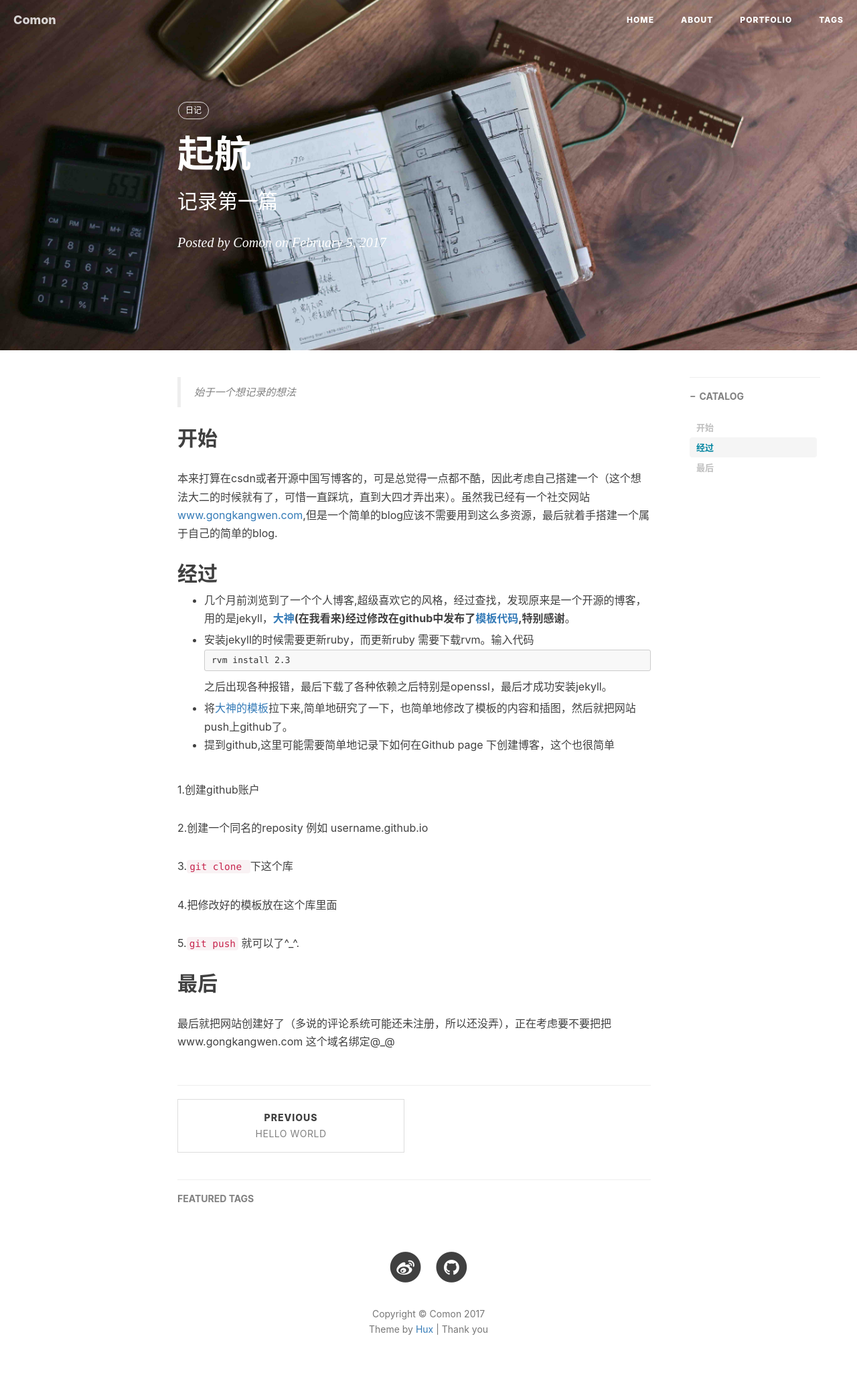
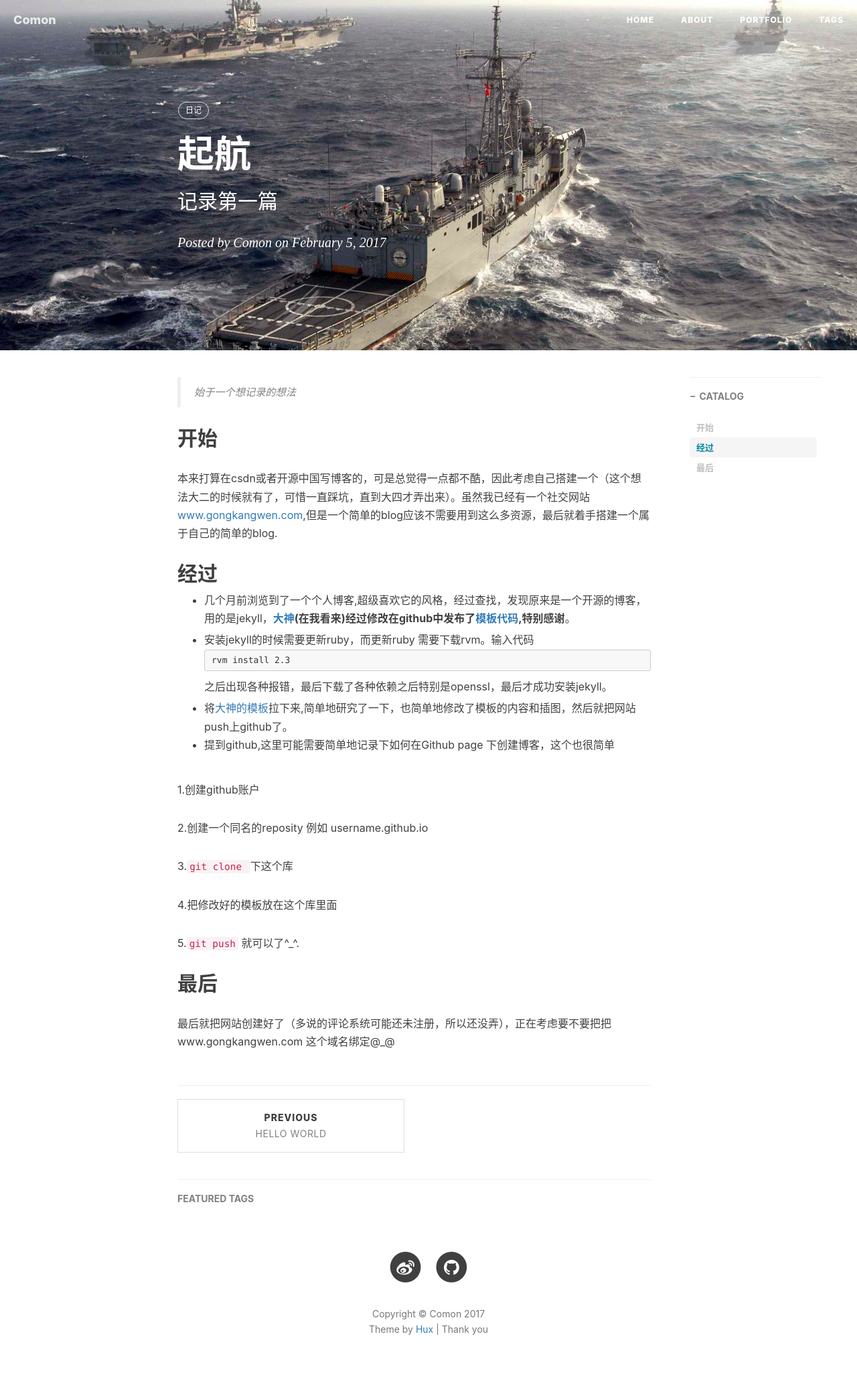
Before and after one commit to comonda/comonda.github.io, a Jekyll site: the page built from _posts/2017-02-05-start.markdown, in a window 1280 px wide. Shown: the whole page at 67% size. Built offline with Jekyll 4.4.1, drawn with Linux system fonts in a browser that asks for light colours; nearby versions of some CDN libraries; comment, search, counter and statistics services are not loaded.

Commit message:
更新了post图片

```diff
--- a/_posts/2017-02-04-hello-world.markdown
+++ b/_posts/2017-02-04-hello-world.markdown
@@ -4,7 +4,7 @@
 subtitle:   "hello world"
 date:       2017-02-04
 author:     "Comon"
-header-img: "img/post-bg-2017.jpg"
+header-img: "img/post-bg-start.jpg"
 catalog: false
 tags:
     - 休闲
--- a/_posts/2017-02-05-start.markdown
+++ b/_posts/2017-02-05-start.markdown
@@ -4,7 +4,7 @@
 subtitle:   "记录第一篇"
 date:       2017-02-05
 author:     "Comon"
-header-img: "img/post-bg-start.jpg"
+header-img: "img/post-bg-ship.jpg"
 catalog: true
 tags:
     - 日记
```
Also changed, not shown: img/post-bg-ship.jpg (added).
